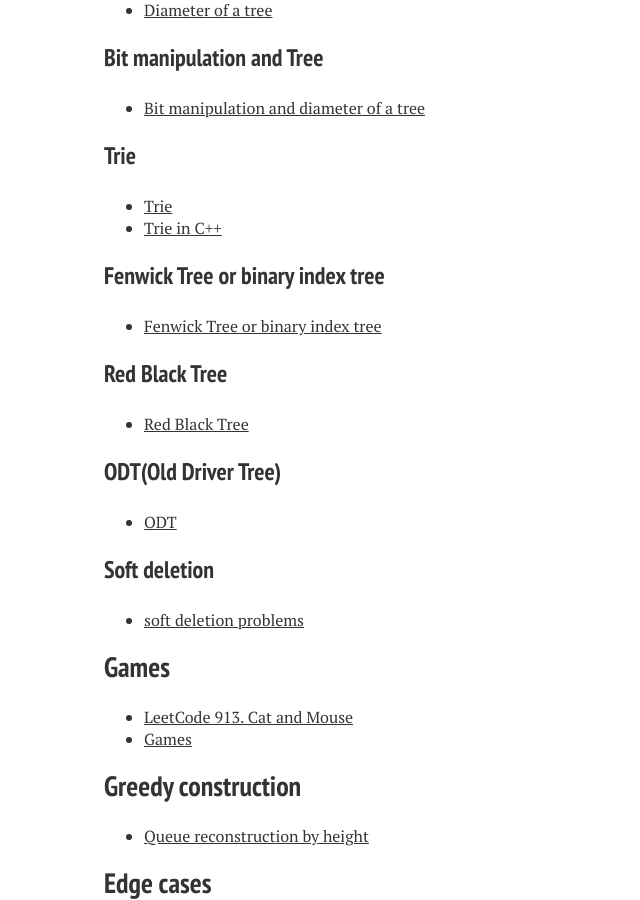
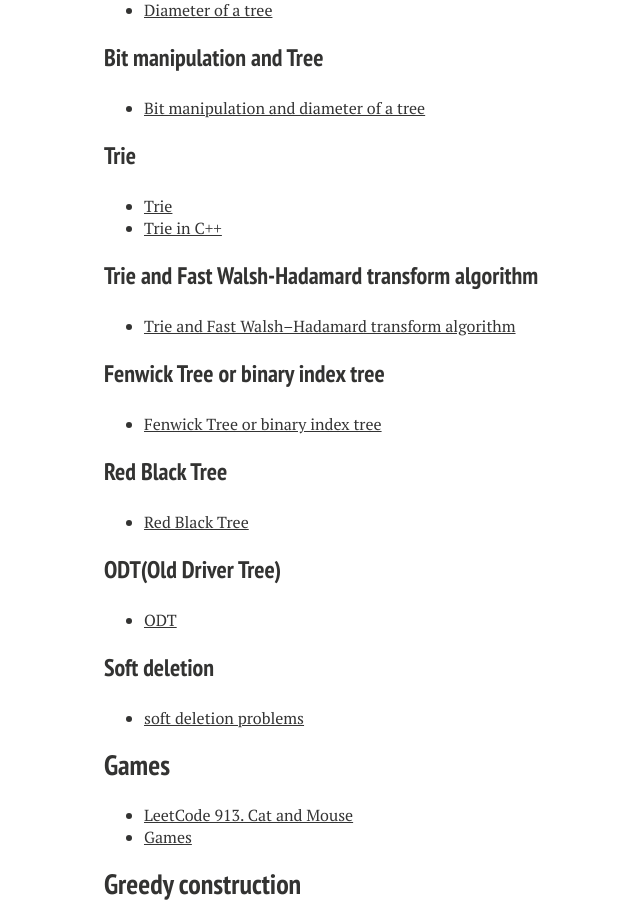
Before and after one commit to xiaokeshen/xiaokeshen.github.io, a Jekyll site: the page built from SoftwareEngineering/index.md, in a window 1280 px wide and 900 px high, scrolled down 10166 px. Shown: the whole window, without its empty margins (216-856 px from the left). Built offline with Jekyll 4.4.1, drawn with Linux system fonts in a browser that asks for light colours; nearby versions of some CDN libraries; some of the changed text lies outside the part shown.

Commit message:
Add one article

```diff
--- a/SoftwareEngineering/index.md
+++ b/SoftwareEngineering/index.md
@@ -350,6 +350,9 @@ My 'Serious' coding got started since I became a student as a Computer Science M
 - [Trie](https://medium.com/@jim.morris.shen/trie-950ab3de38c6?source=friends_link&sk=6734979336f8c8b76a5d2934aa67078a)
 - [Trie in C++](https://medium.com/@jim.morris.shen/trie-in-c-82e2c8e85e66?sk=f6acd6974e6e7fadc00aa2d6ab98faad)
 
+### Trie and Fast Walsh-Hadamard transform algorithm
+- [Trie and Fast Walsh–Hadamard transform algorithm](https://jimmy-shen.medium.com/trie-and-fast-walsh-hadamard-transform-algorithm-6f32645d4ad1)
+
 ### Fenwick Tree or binary index tree
 - [Fenwick Tree or binary index tree](https://medium.com/@jim.morris.shen/fenwick-tree-or-binary-index-tree-5ee59877707c?source=friends_link&sk=0fa16fc60e8604e81b6df22654ea366e)
 
```
